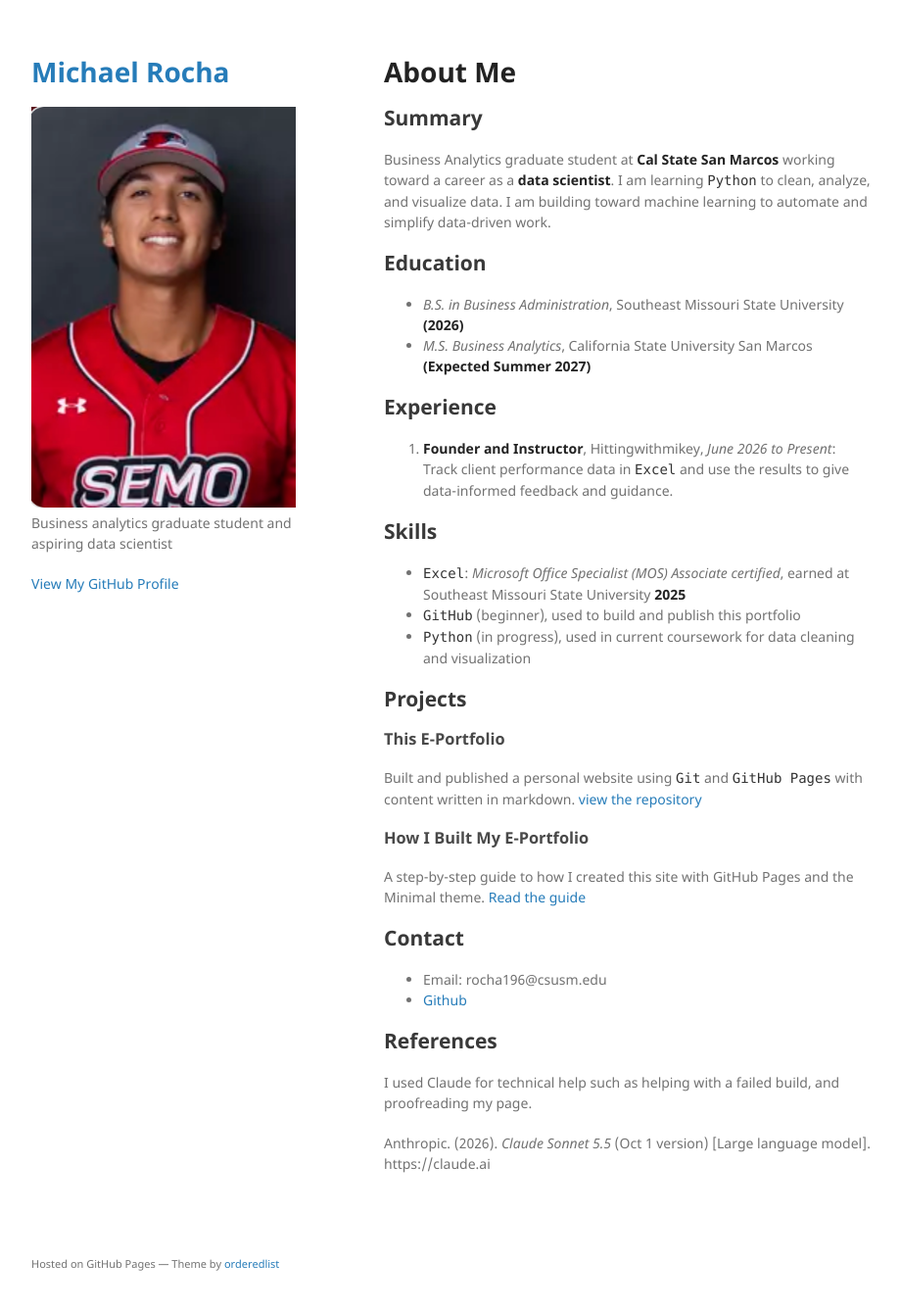
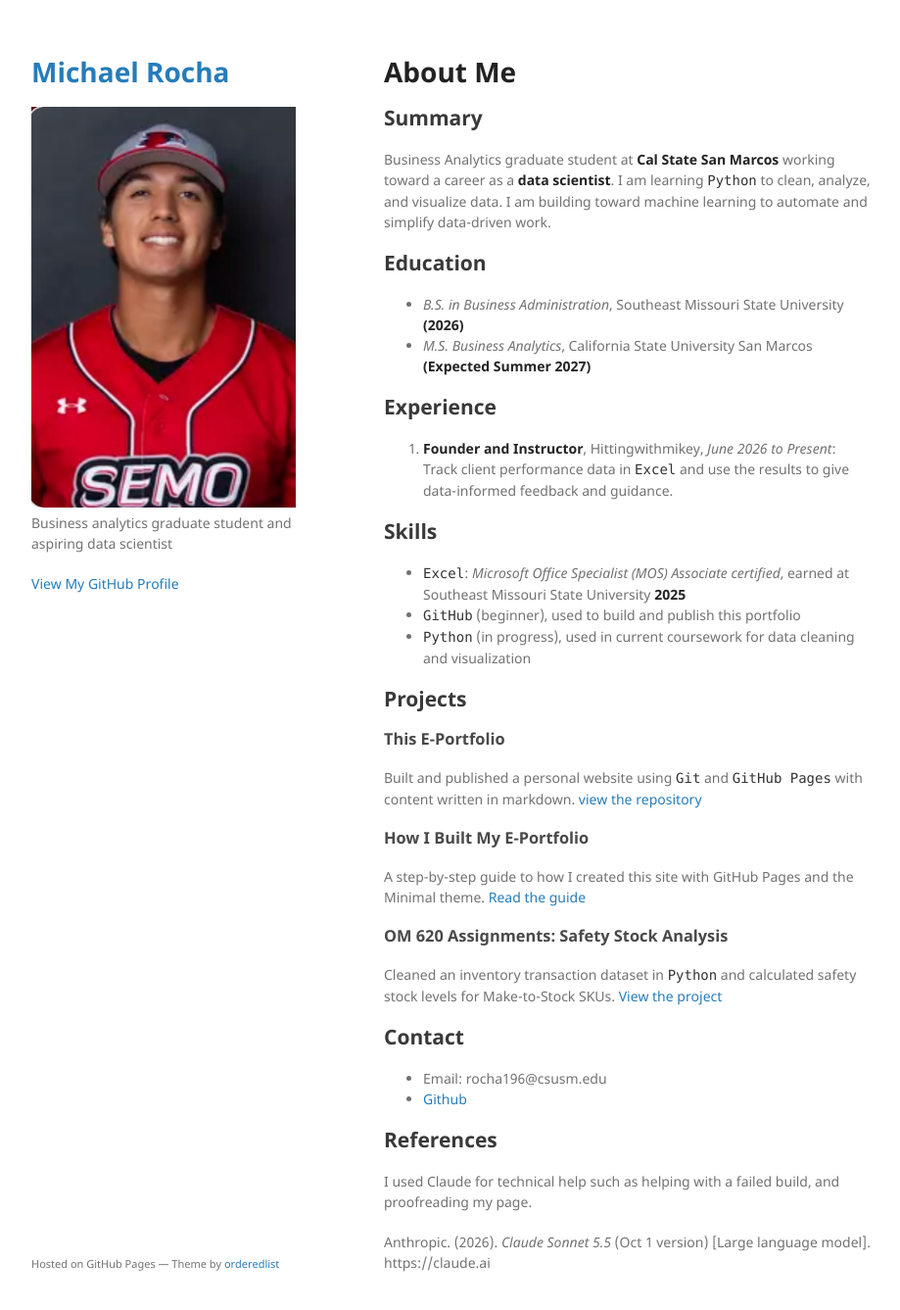
Before and after one commit to MichaelRocha728/MichaelRocha728.github.io, a Jekyll site: the page built from index.md, in a window 1280 px wide and 1369 px high. Shown: the top 1337 px of the window at 98% size, without its empty margins (178-1097 px from the left). Built offline with Jekyll 4.4.1, drawn with Linux system fonts in a browser that asks for light colours; our own code applies the rules of GitHub Pages for plain Markdown files.

Commit message:
Add OM 620 subpage, Projects link, and feedback fixes

```diff
--- a/index.md
+++ b/index.md
@@ -35,6 +35,10 @@ Business Analytics graduate student at **Cal State San Marcos** working toward a
 A step-by-step guide to how I created this site with GitHub Pages and the Minimal theme.
 [Read the guide](/building-my-eportfolio/)
 
+### OM 620 Assignments: Safety Stock Analysis
+
+Cleaned an inventory transaction dataset in `Python` and calculated safety stock levels for Make-to-Stock SKUs.
+[View the project](/om620-assignments/)
 
 ## Contact
 
```
Also changed, not shown: building-my-eportfolio/index.md (+0 -2 lines), om620-assignments/index.md (added, +42 -0 lines), README.md.
